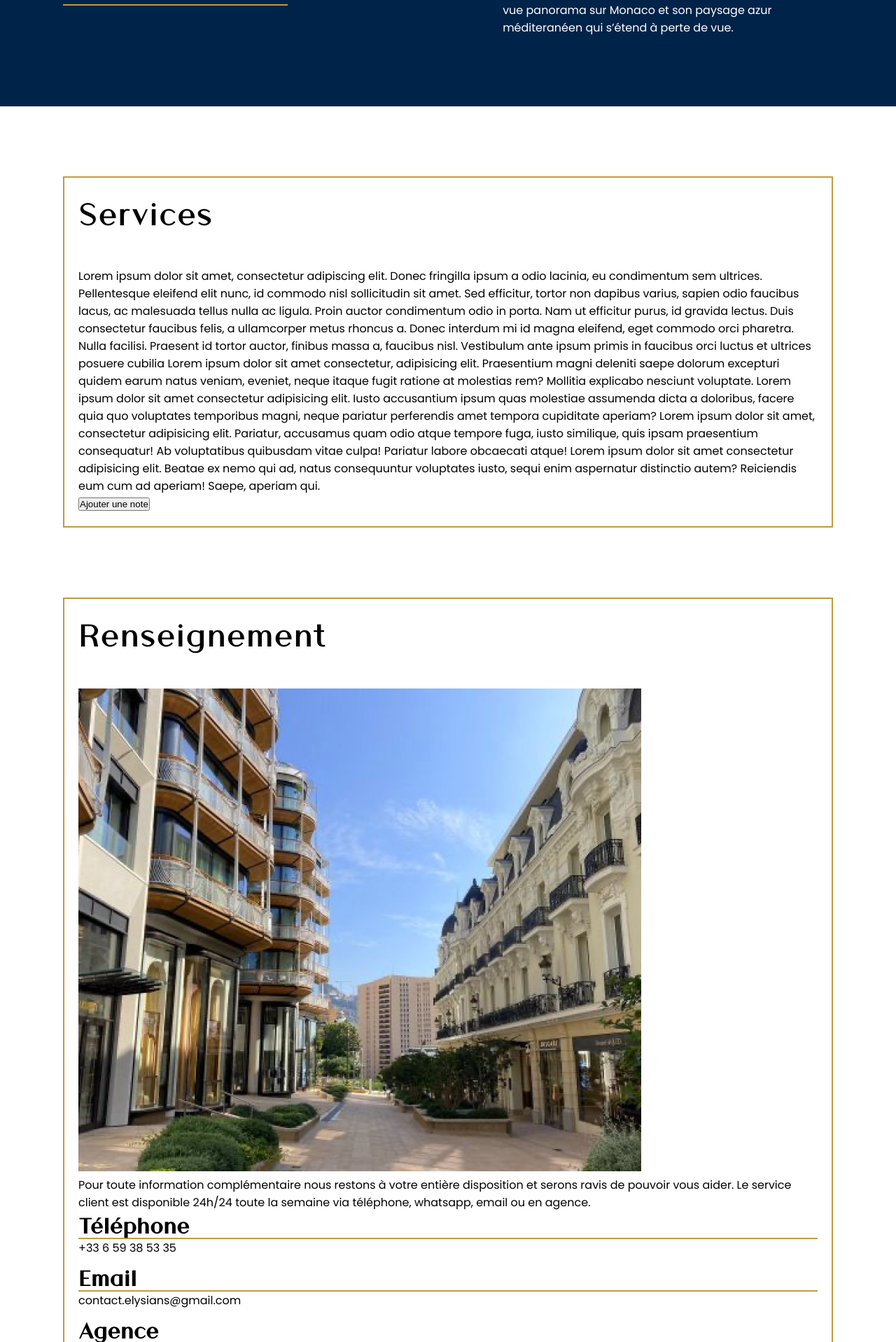
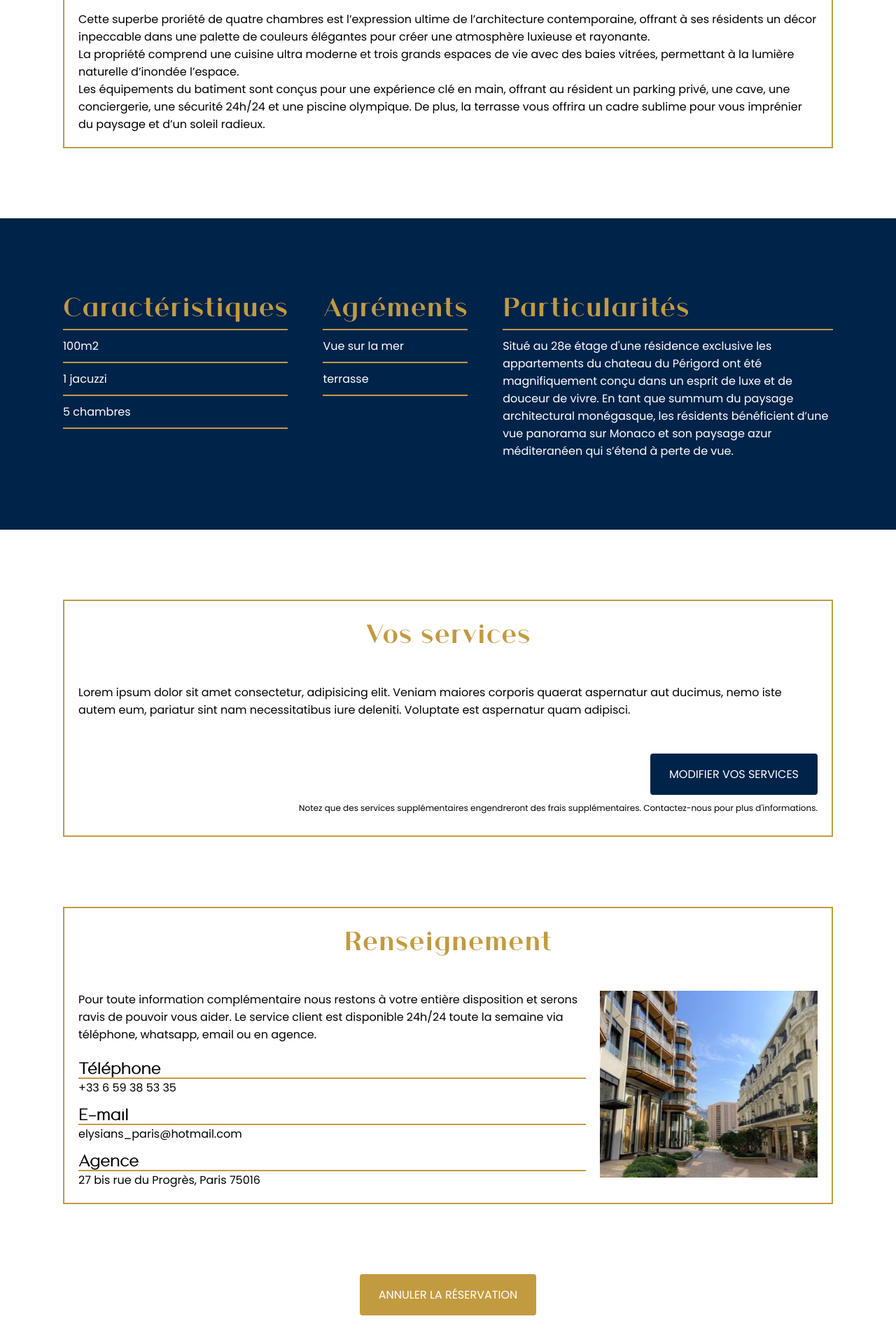
Before and after one commit to JiekRuan/service_platform, a PHP site: page /public/templates/customer/reservation.php in a window 1280 px wide; the page is wider, and only the part inside the window is pictured. Shown: the part 1946-3864 px from the top of that part at 70% size. Run offline with PHP 8.4, Linux system fonts and the light colour scheme.

Commit message:
fix page

```diff
--- /dev/null
+++ b/public/css/reservation.css
@@ -0,0 +1,52 @@
+.gallery {
+    margin: 0px;
+}
+
+#cancel {
+    align-self: center;
+}
+
+.updateService {
+    display: flex;
+    flex-direction: column;
+    justify-content: end;
+    align-items: end;
+}
+
+.nb {
+    padding: 10px 0;
+    font-size: 12px;
+}
+
+#cancelReservation {
+    background-color: var(--white);
+    box-shadow: var(--shadow1);
+    display: none;
+    flex-direction: column;
+    gap: 20px;
+    align-items: center;
+    padding: 50px;
+    position: fixed;
+    top: 50%;
+    left: 50%;
+    transform: translate(-50%, -50%);
+    justify-content: center;
+}
+
+#readDeleteMenuButton {
+    display: flex;
+    flex-direction: row;
+    gap: 20px;
+}
+
+#cancelReservation p {
+    text-align: center;
+}
+
+.serviceButton {
+    display: flex;
+    flex-direction: row-reverse;
+    gap: 50px;
+    align-items: center;
+    justify-content: center;
+}
--- a/public/templates/customer/reservation.php
+++ b/public/templates/customer/reservation.php
@@ -1,83 +1,50 @@
-<!DOCTYPE html>
-<html lang="fr">
+<?php include '../componant/header.html' ?>
+<link rel="stylesheet" href="../../css/searchPage.css">
+<link rel="stylesheet" href="../../css/logement.css">
+<link rel="stylesheet" href="../../css/reservation.css">
 
-<head>
-    <meta charset="UTF-8">
-    <meta http-equiv="X-UA-Compatible" content="IE=edge">
-    <meta name="viewport" content="width=device-width, initial-scale=1.0">
-    <link rel="stylesheet" href="../../css/global.css">
-    <link rel="stylesheet" href="../../css/header.css">
-    <!-- <link rel="stylesheet" href="../../css/footer.css"> -->
-    <link rel="stylesheet" href="../../css/logement.css">
-    <link href="https://fonts.googleapis.com/css2?family=Poppins&display=swap" rel="stylesheet">
-    <link rel="icon" type="image/png" href="../../images/logo.png">
-    <link rel="stylesheet"
-        href="https://fonts.googleapis.com/css2?family=Material+Symbols+Rounded:opsz,wght,FILL,GRAD@20..48,100..700,0..1,-50..200" />
-    <link rel="stylesheet"
-        href="https://fonts.googleapis.com/css2?family=Material+Symbols+Sharp:opsz,wght,FILL,GRAD@48,400,0,0" />
-    <link rel="stylesheet"
-        href="https://fonts.googleapis.com/css2?family=Material+Symbols+Outlined:opsz,wght,FILL,GRAD@20..48,100..700,0..1,-50..200" />
-    <link rel="stylesheet" href="https://cdnjs.cloudflare.com/ajax/libs/font-awesome/6.4.0/css/brands.min.css">
-    <link rel="stylesheet" href="https://cdnjs.cloudflare.com/ajax/libs/font-awesome/6.4.0/css/all.min.css">
-
-    <title>Client détail réservation</title>
-</head>
-
-<body>
-    <header>
-        <h3 class="logo">Elysians Paris</h3>
-        <nav>
-            <ul id="desktop">
-                <li id="search"><i class="fa-solid fa-magnifying-glass"></i></li>
-                <li id="searchForm">
-                    <form action="" method="GET">
-                        <input class="searchInput" type="text" placeholder="16ème arrondissement...">
-                    </form>
-                </li>
-                <li><i class="fa-regular fa-bookmark"></i></li>
-                <li><i class="fa-regular fa-message"></i></li>
-                <li><i class="fa-regular fa-user"></i></li>
-            </ul>
-            <ul id="mobile">
-                <li id="searchMobile"><i class="fa-solid fa-magnifying-glass"></i></li>
-                <li id="searchFormMobile">
-                    <form action="" method="GET">
-                        <input class="searchInput" type="text" placeholder="16ème arrondissement...">
-                    </form>
-                </li>
-                <li id="headerBurger"><i class="fa-solid fa-bars"></i></li>
-            </ul>
-            <ul id="headerBurgerContent">
-                <li><i class="fa-regular fa-bookmark"></i><p>Vos favoris</p></li>
-                <li><i class="fa-regular fa-message"></i><p>Messagerie</p></li>
-                <li><i class="fa-regular fa-user"></i><p>Votre Profil</p></li>
-            </ul>
-        </nav>
-    </header>
 
 <main>
-    <section class="nav-bar">
-        <h1>
-            Votre réservation
-        </h1>
-        <p>Bonjour [nom d’utilisateur], nous avons le plaisir de vous accueillir chez nous.Voici le détail concernant votre réservation au sein de notre établissement.</p>
-    </section>
+    <div class="banner">
+        <h1>Votre réservation</h1>
+        <p>Bonjour [nom d'utilisateur], nous avons le plaisir de vous accueillir chez nous. Voici le détail concernant votre réservation au sein de notre établissement.</p>
+    </div>
 
     <section class="container">
         <h1>Appartement exceptionnel 4 pièces au Trocadéro</h1>
 
-        <article>
-            <h2>Description</h2>
-            <p class="info">300m2   |   5 chambres   |   4 salles de bain</p>
+        <article class="containerContent">
+            <div class="descriptionBookmark">
+                <h2>Description</h2>
+                <i class="fa-regular fa-bookmark"></i>
+            </div>
+            <p class="info">300m2 | 5 chambres | 4 salles de bain</p>
 
-            <img src="../../images/troca.png" alt="appartement 4 pièces">
+            <figure class="containerImage">
+                <img src="../../images/troca.png" alt="appartement 4 pièces">
+            </figure>
+
+            <section class="galleryContainer">
+                <article class="gallery">
+
+                    <div class="galerie">
+                        <figure>
+                            <img src="../../images/sdb.png" alt="salle de bain">
+                        </figure>
+                        <figure>
+                            <img src="../../images/salon.png" alt="salon">
+                        </figure>
+                        <figure>
+                            <img src="../../images/cuisine.png" alt="cuisine">
+                        </figure>
+                    </div>
+                </article>
+            </section>
 
             <div class="text-describe">
-                <div class="galerie">
-                    <img src="../../images/sdb.png" alt="salle de bain">
-                    <img src="../../images/salon.png" alt="salon">
-                    <img src="../../images/cuisine.png" alt="cuisine">
-                    </div>
+                <p>Cette superbe proriété de quatre chambres est l’expression ultime de l’architecture contemporaine, offrant à ses résidents un décor inpeccable dans une palette de couleurs élégantes pour créer une atmosphère luxieuse et rayonante.</p>
+                <p>La propriété comprend une cuisine ultra moderne et trois grands espaces de vie avec des baies vitrées, permettant à la lumière naturelle d’inondée l’espace. </p>
+                <p>Les équipements du batiment sont conçus pour une expérience clé en main, offrant au résident un parking privé, une cave, une conciergerie, une sécurité 24h/24 et une piscine olympique. De plus, la terrasse vous offrira un cadre sublime pour vous imprénier du paysage et d’un soleil radieux.</p>
             </div>
         </article>
     </section>
@@ -85,98 +52,90 @@
     <section>
         <article class="features">
             <div class="caracteristic">
-                <h2>Caractéristiques</h2> <hr>
-                <p>100m2</p> <hr>
-                <p>1 jacuzzi</p> <hr>
-                <p>5 chambres</p> <hr>
+                <h2>Caractéristiques</h2>
+                <hr>
+                <p>100m2</p>
+                <hr>
+                <p>1 jacuzzi</p>
+                <hr>
+                <p>5 chambres</p>
+                <hr>
             </div>
             <div class="caracteristic">
-                <h2>Agréments</h2> <hr>
-                <p>Vue sur la mer</p> <hr>
-                <p>terrasse</p> <hr>
+                <h2>Agréments</h2>
+                <hr>
+                <p>Vue sur la mer</p>
+                <hr>
+                <p>terrasse</p>
+                <hr>
             </div>
             <div class="caracteristic">
-                <h2>Particularités</h2> <hr>
-                <p class="carac-text">Situé au 28e étage d’une résidence exclusive les appartements du chateau du Périgord ont été magnifiquement conçu dans un esprit de luxe et de douceur de vivre. En tant que summum du paysage architectural monégasque, les résidents bénéficient d’une vue panorama sur Monaco et son paysage azur méditeranéen qui s’étend à perte de vue.</p>
+                <h2>Particularités</h2>
+                <hr>
+                <p class="carac-text">Situé au 28e étage d'une résidence exclusive les appartements du chateau du Périgord ont été magnifiquement conçu dans un esprit de luxe et de douceur de vivre. En tant que summum du paysage architectural monégasque, les résidents bénéficient d’une vue panorama sur Monaco et son paysage azur méditeranéen qui s’étend à perte de vue.</p>
             </div>
         </article>
     </section>
 
-    <section class="">
+    <section>
+        <article class="further">
+            <h2>Vos services</h2>
+            <p>Lorem ipsum dolor sit amet consectetur, adipisicing elit. Veniam maiores corporis quaerat aspernatur aut ducimus, nemo iste autem eum, pariatur sint nam necessitatibus iure deleniti. Voluptate est aspernatur quam adipisci.</p>
 
-
-        <article class="further">
-            <h1>Services</h1>
-            <div >
-
-                <p>Lorem ipsum dolor sit amet, consectetur adipiscing elit. Donec fringilla ipsum a odio lacinia, eu condimentum sem ultrices.
-
-                    Pellentesque eleifend elit nunc, id commodo nisl sollicitudin sit amet. Sed efficitur, tortor non dapibus varius, sapien odio faucibus lacus,
-
-                    ac malesuada tellus nulla ac ligula. Proin auctor condimentum odio in porta. Nam ut efficitur purus, id gravida lectus.
-                    Duis consectetur faucibus felis, a ullamcorper metus rhoncus a. Donec interdum mi id magna eleifend, eget commodo orci pharetra. Nulla facilisi.
-                    Praesent id tortor auctor, finibus massa a, faucibus nisl. Vestibulum ante ipsum primis in faucibus orci luctus et ultrices posuere cubilia
-
-                    Lorem ipsum dolor sit amet consectetur, adipisicing elit. Praesentium magni deleniti saepe dolorum excepturi quidem earum natus veniam, eveniet, neque itaque fugit ratione at molestias rem? Mollitia explicabo nesciunt voluptate.
-
-                    Lorem ipsum dolor sit amet consectetur adipisicing elit. Iusto accusantium ipsum quas molestiae assumenda dicta a doloribus, facere quia quo voluptates temporibus magni, neque pariatur perferendis amet tempora cupiditate aperiam?
-
-                    Lorem ipsum dolor sit amet, consectetur adipisicing elit. Pariatur, accusamus quam odio atque tempore fuga, iusto similique, quis ipsam praesentium consequatur! Ab voluptatibus quibusdam vitae culpa! Pariatur labore obcaecati atque!
-
-                    Lorem ipsum dolor sit amet consectetur adipisicing elit. Beatae ex nemo qui ad, natus consequuntur voluptates iusto, sequi enim aspernatur distinctio autem? Reiciendis eum cum ad aperiam! Saepe, aperiam qui.
-
-                    <div><button class="add">Ajouter une note</button></div>
-                </p>
-
-
-            </div>
-        </article>
-    </section>
-
-    <section class="">
-
-
-        <article class="further">
-            <h1>Renseignement</h1>
-            <div >
-                <p class="further-info"><img src="../../images/agence.png" alt=""></p>
-                <p>Pour toute information complémentaire nous restons à votre entière disposition et serons ravis de pouvoir vous aider. Le service client est disponible 24h/24 toute la semaine via téléphone, whatsapp, email ou en agence.</p>
-
-                <article class="further-footer">
-                    <div>
-                        <h3>Téléphone</h3> <hr>
-                        <p>+33 6 59 38 53 35</p>
-                    </div>
-                    <div>
-                        <h3>Email</h3> <hr>
-                        <p>contact.elysians@gmail.com</p>
-                    </div>
-                    <div>
-                        <h3>Agence</h3> <hr>
-                        <p>27 bis rue du Progrès, Paris 75016</p>
-                    </div>
-
-                </article>
+            <div class="updateService">
+                <p class="blueButton" id="editButton">Modifier vos services</p>
+                <p class="nb">Notez que des services supplémentaires engendreront des frais supplémentaires. Contactez-nous pour plus d'informations.</p>
             </div>
         </article>
     </section>
 
 
+    <section>
+        <article class="further">
+            <h2>Renseignement</h2>
+            <div class="logementInfo">
+                <div class="logementMoreInfo">
+                    <p>Pour toute information complémentaire nous restons à votre entière disposition et serons ravis de pouvoir vous aider. Le service client est disponible 24h/24 toute la semaine via téléphone, whatsapp, email ou en agence.</p>
 
+                    <article class="further-footer">
+                        <div>
+                            <h4>Téléphone</h4>
+                            <hr>
+                            <p>+33 6 59 38 53 35</p>
+                        </div>
+                        <div>
+                            <h4>E-mail</h4>
+                            <hr>
+                            <p>elysians_paris@hotmail.com</p>
+                        </div>
+                        <div>
+                            <h4>Agence</h4>
+                            <hr>
+                            <p>27 bis rue du Progrès, Paris 75016</p>
+                        </div>
+                    </article>
+                </div>
+                <figure class="logementInfoImage">
+                    <img src="../../images/agence.png" alt="">
+                </figure>
+            </div>
+        </article>
+    </section>
 
-    <div class="btn" ><button class="add">Annuler la réservation</button></div>
+    <p class="goldenButton" id="cancel">Annuler la réservation</p>
+
+    <div id="cancelReservation">
+        <p>Êtes-vous sûr(e) de vouloir annuler cette réservation ?</p>
+        <div id="readDeleteMenuButton">
+            <div class="userForm">
+                <p class="blueButton cancelDesactivate">Retour</p>
+            </div>
+            <form action="" method="POST"><input type="submit" value="Confirmer" class="goldenButton"></form>
+        </div>
+    </div>
+
 </main>
 
+<script src="../../js/reservation.js"></script>
 
-
-
-<footer>
-
-
-</footer>
-
-
-
-</body>
-    <script src="../../js/app.js"></script>
-    <script src="../../js/header.js"></script>
+<?php include '../componant/footer.html' ?>
```
Also changed, not shown: public/js/reservation.js (added, +71 -0 lines).
